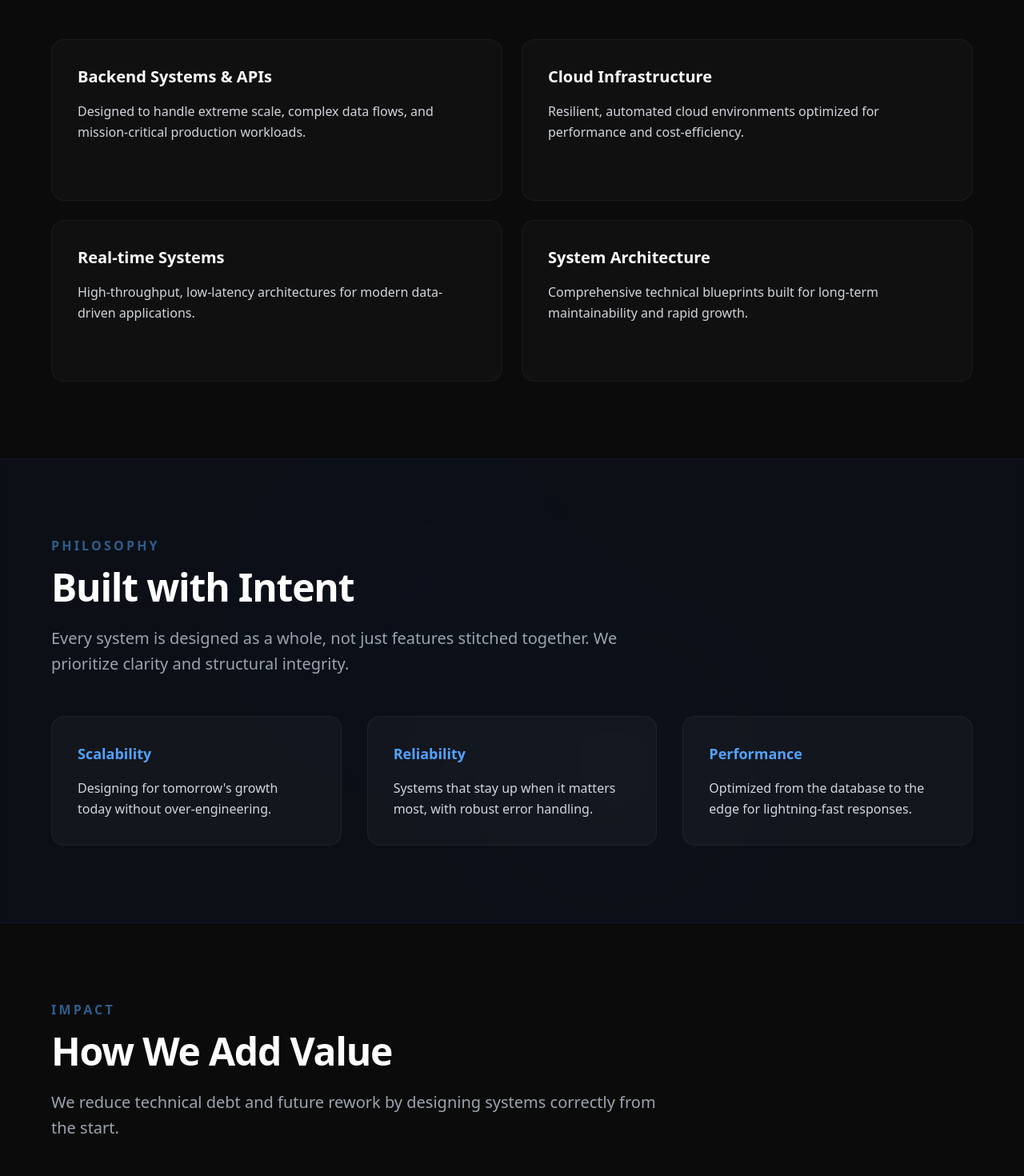
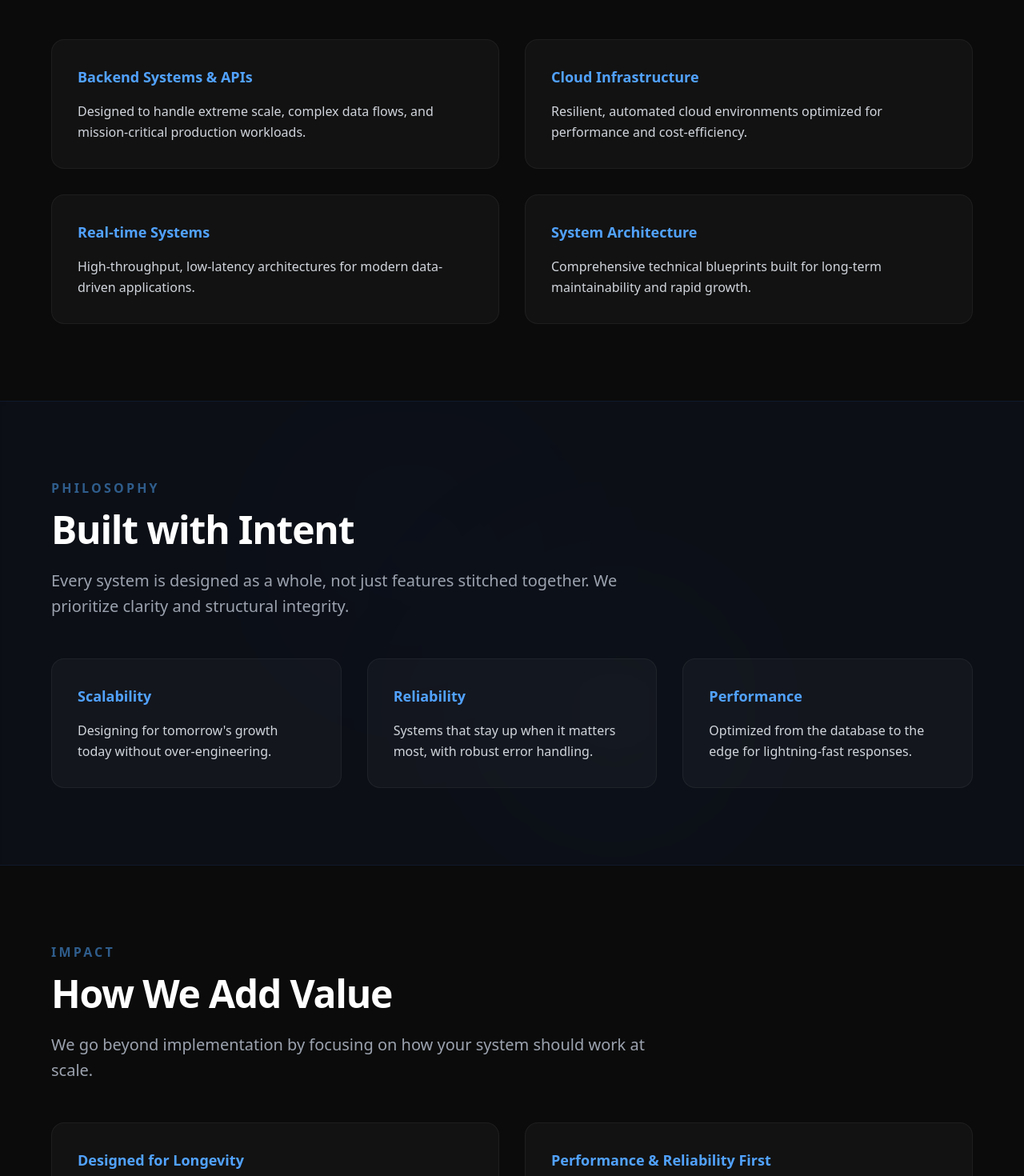
Before and after one commit to tenorq/Website, a Next.js app: page / in a window 1280 px wide. Shown: the part 1040-2510 px from the top of the page at 80% size. Built offline with nearby package versions, Linux system fonts and the light colour scheme.

Commit message:
update content

```diff
--- a/src/app/page.tsx
+++ b/src/app/page.tsx
@@ -1,10 +1,10 @@
-import { CardGrid } from "@/components/CardGrid";
+import { CTA } from "@/components/CTA";
 import { Footer } from "@/components/Footer";
 import { Hero } from "@/components/Hero";
+import { InfoCard } from "@/components/InfoCard";
 import { Navbar } from "@/components/NavBar";
 import { Section } from "@/components/Section";
 import { SectionHeader } from "@/components/SectionHeader";
-import { CTA } from "@/components/CTA";
 
 export default function Home() {
   return (
@@ -14,36 +14,34 @@ export default function Home() {
       <Hero />
 
       <div className="relative z-10">
-        <Section
-          id="whatwebuild"
-          className="pt-24 pb-14"
-        >
+        <Section id="whatwebuild" className="pt-24 pb-14">
           <SectionHeader
             tag="Capabilities"
             title="What We Build"
             subtitle="We focus on systems that are reliable, scalable, and built for real-world usage."
           />
 
-          <CardGrid
-            items={[
-              {
-                title: "Backend Systems & APIs",
-                desc: "Designed to handle extreme scale, complex data flows, and mission-critical production workloads.",
-              },
-              {
-                title: "Cloud Infrastructure",
-                desc: "Resilient, automated cloud environments optimized for performance and cost-efficiency.",
-              },
-              {
-                title: "Real-time Systems",
-                desc: "High-throughput, low-latency architectures for modern data-driven applications.",
-              },
-              {
-                title: "System Architecture",
-                desc: "Comprehensive technical blueprints built for long-term maintainability and rapid growth.",
-              },
-            ]}
-          />
+          <div className="mt-12 grid grid-cols-1 md:grid-cols-2 lg:grid-cols-2 gap-8">
+            <InfoCard
+              title="Backend Systems & APIs"
+              desc="Designed to handle extreme scale, complex data flows, and mission-critical production workloads."
+            />
+
+            <InfoCard
+              title="Cloud Infrastructure"
+              desc="Resilient, automated cloud environments optimized for performance and cost-efficiency."
+            />
+
+            <InfoCard
+              title="Real-time Systems"
+              desc="High-throughput, low-latency architectures for modern data-driven applications."
+            />
+
+            <InfoCard
+              title="System Architecture"
+              desc="Comprehensive technical blueprints built for long-term maintainability and rapid growth."
+            />
+          </div>
         </Section>
 
         <Section id="howwethink" variant="surface">
@@ -53,18 +51,20 @@ export default function Home() {
             subtitle="Every system is designed as a whole, not just features stitched together. We prioritize clarity and structural integrity."
           />
           <div className="mt-12 grid grid-cols-1 md:grid-cols-3 gap-8">
-            <div className="p-8 rounded-2xl border border-white/5 bg-white/[0.03]">
-              <h4 className="text-blue-400 font-bold text-lg mb-4">Scalability</h4>
-              <p className="text-gray-300 leading-relaxed">Designing for tomorrow's growth today without over-engineering.</p>
-            </div>
-            <div className="p-8 rounded-2xl border border-white/5 bg-white/[0.03]">
-              <h4 className="text-blue-400 font-bold text-lg mb-4">Reliability</h4>
-              <p className="text-gray-300 leading-relaxed">Systems that stay up when it matters most, with robust error handling.</p>
-            </div>
-            <div className="p-8 rounded-2xl border border-white/5 bg-white/[0.03]">
-              <h4 className="text-blue-400 font-bold text-lg mb-4">Performance</h4>
-              <p className="text-gray-300 leading-relaxed">Optimized from the database to the edge for lightning-fast responses.</p>
-            </div>
+            <InfoCard
+              title="Scalability"
+              desc="Designing for tomorrow's growth today without over-engineering."
+            />
+
+            <InfoCard
+              title="Reliability"
+              desc="Systems that stay up when it matters most, with robust error handling."
+            />
+
+            <InfoCard
+              title="Performance"
+              desc="Optimized from the database to the edge for lightning-fast responses."
+            />
           </div>
         </Section>
 
@@ -72,8 +72,37 @@ export default function Home() {
           <SectionHeader
             tag="Impact"
             title="How We Add Value"
-            subtitle="We reduce technical debt and future rework by designing systems correctly from the start."
+            subtitle="We go beyond implementation by focusing on how your system should work at scale."
           />
+
+          <div className="mt-12 grid grid-cols-1 md:grid-cols-2 gap-8">
+            <InfoCard
+              title="Designed for Longevity"
+              desc="We design systems that reduce future rework by making the right architectural decisions early, ensuring your product evolves without costly rewrites."
+            />
+
+            <InfoCard
+              title="Performance & Reliability First"
+              desc="Every system is built with performance and reliability as core priorities — not afterthoughts — so it holds up under real-world load."
+            />
+
+            <InfoCard
+              title="Maintainable Codebases"
+              desc="We structure codebases for long-term maintainability, making it easier for teams to extend, debug, and scale the system over time."
+            />
+
+            <InfoCard
+              title="Built for Real-World Usage"
+              desc="We anticipate edge cases, failures, and user behavior patterns to ensure your system performs reliably outside of ideal conditions."
+            />
+          </div>
+
+          <div className="mt-12 max-w-3xl ">
+            <p className="text-gray-400 text-base leading-relaxed">
+              The goal is simple — to build software that continues to deliver
+              value well beyond the initial launch.
+            </p>
+          </div>
         </Section>
 
         <Section id="process" variant="surface">
@@ -83,8 +112,11 @@ export default function Home() {
             subtitle="A disciplined approach to solving complex engineering challenges."
           />
           <div className="mt-12 grid grid-cols-1 sm:grid-cols-2 lg:grid-cols-4 gap-6">
-            {['Understand', 'Design', 'Build', 'Iterate'].map((step, i) => (
-              <div key={step} className="flex flex-row sm:flex-col items-center sm:items-start gap-6 p-6 rounded-2xl border border-white/5 bg-white/[0.02]">
+            {["Understand", "Design", "Build", "Iterate"].map((step, i) => (
+              <div
+                key={step}
+                className="flex flex-row sm:flex-col items-center sm:items-start gap-6 p-6 rounded-2xl border border-white/5 bg-white/[0.02]"
+              >
                 <div className="flex-shrink-0 w-12 h-12 rounded-full bg-blue-500/10 border border-blue-500/30 flex items-center justify-center text-blue-400 font-bold text-xl">
                   {i + 1}
                 </div>
@@ -101,6 +133,77 @@ export default function Home() {
             ))}
           </div>
         </Section>
+        <Section id="ai" variant="surface">
+          <SectionHeader
+            tag="AI"
+            title="Practical Use of AI, Where It Matters"
+            subtitle="We apply AI with intent — only where it genuinely improves the system."
+          />
+
+          <div className="mt-12 max-w-4xl">
+            <p className="text-gray-400 leading-relaxed mb-6">
+              AI is powerful — when used correctly. We integrate AI-driven
+              solutions where they enhance real-world systems, such as
+              automation, data processing, and intelligent workflows.
+            </p>
+
+            <p className="text-gray-400 leading-relaxed mb-6">
+              At the same time, we avoid unnecessary complexity. Not every
+              system benefits from AI, and forcing it often leads to fragile,
+              inefficient solutions.
+            </p>
+
+            <p className="text-gray-400 leading-relaxed">
+              Our priority remains the same: building efficient, reliable
+              systems — with or without AI.
+            </p>
+          </div>
+
+          <div className="mt-12 grid grid-cols-1 md:grid-cols-3 gap-8">
+            <InfoCard
+              title="Applied, Not Forced"
+              desc="We use AI only where it delivers measurable value, not as a checkbox feature."
+            />
+            <InfoCard
+              title="Focused on Outcomes"
+              desc="From automation to intelligent workflows, every use case is tied to real impact."
+            />
+            <InfoCard
+              title="Engineering First"
+              desc="Strong system design always comes first — AI is an enhancement, not a substitute."
+            />
+          </div>
+        </Section>
+
+        <Section id="who">
+          <SectionHeader
+            tag="Clients"
+            title="Who We Work With"
+            subtitle="We partner with teams building meaningful, long-term digital products."
+          />
+
+          <div className="mt-12 grid grid-cols-1 md:grid-cols-2 gap-8">
+            <InfoCard
+              title="Product-Focused Companies"
+              desc="Teams building complex platforms that require strong architecture and scalable systems."
+            />
+
+            <InfoCard
+              title="Scaling Startups & Teams"
+              desc="Growing teams that need to evolve their infrastructure without breaking existing systems."
+            />
+
+            <InfoCard
+              title="Operationally Driven Organizations"
+              desc="Businesses improving internal systems, automation, and efficiency through better engineering."
+            />
+
+            <InfoCard
+              title="Serious Founders"
+              desc="Founders focused on long-term product quality, not short-term shortcuts."
+            />
+          </div>
+        </Section>
 
         <CTA />
 
--- /dev/null
+++ b/src/components/InfoCard.tsx
@@ -0,0 +1,24 @@
+// /components/InfoCard.tsx
+
+type InfoCardProps = {
+  title: string;
+  desc: string;
+};
+
+export const InfoCard = ({ title, desc }: InfoCardProps) => {
+  return (
+    <div
+      className="p-8 rounded-2xl
+  border border-white/5
+  bg-white/[0.03]
+  hover:bg-white/[0.06]
+  hover:border-white/10
+  hover:shadow-[0_0_30px_rgba(59,130,246,0.1)]
+  transition-all duration-300
+"
+    >
+      <h4 className="text-blue-400 font-bold text-lg mb-4">{title}</h4>
+      <p className="text-gray-300 leading-relaxed">{desc}</p>
+    </div>
+  );
+};
--- a/src/components/NavBar.tsx
+++ b/src/components/NavBar.tsx
@@ -6,6 +6,8 @@ export function Navbar() {
     { id: "howwethink", label: "How We Think" },
     { id: "value", label: "Value" },
     { id: "process", label: "Process" },
+    { id: "ai", label: "AI" },
+    { id: "who", label: "Clients" },
   ];
 
   return (
```
